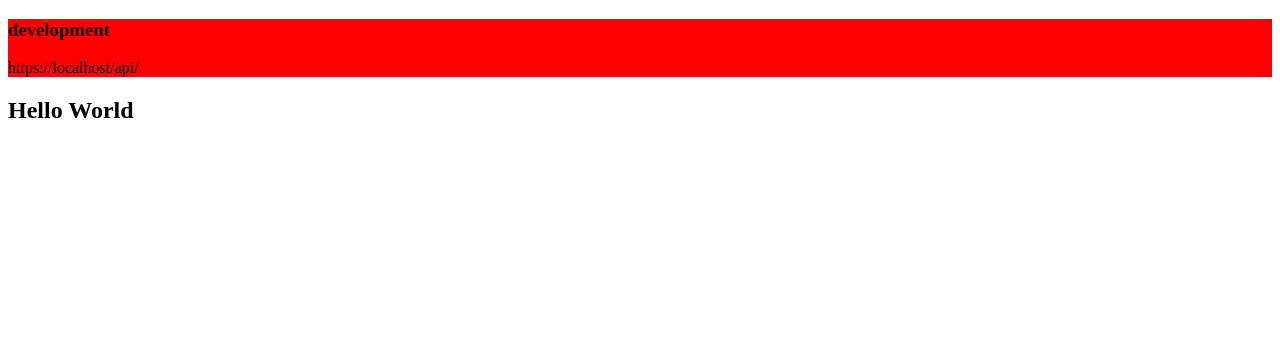
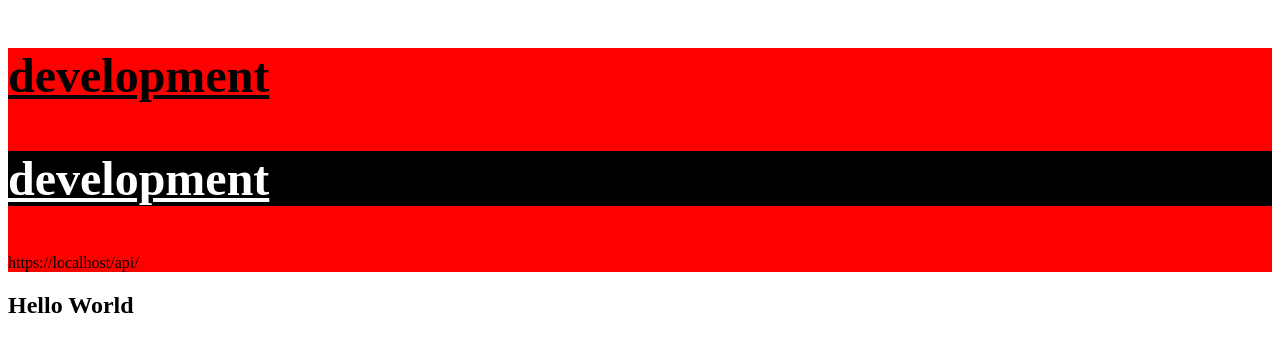
Before and after one commit to halilenesozdemir/Basic-React-Projects, a React (Create React App) app in the folder protoreactproje/: page / in a window 1280 px wide. Shown: the top 352 px of the page. Built offline with nearby package versions, Linux system fonts and the light colour scheme.

Commit message:
Styled-Components general knowledge understood.

```diff
--- a/protoreactproje/package.json
+++ b/protoreactproje/package.json
@@ -9,6 +9,7 @@
     "react": "^18.2.0",
     "react-dom": "^18.2.0",
     "react-scripts": "5.0.1",
+    "styled-components": "^5.3.5",
     "web-vitals": "^2.1.4"
   },
   "scripts": {
--- a/protoreactproje/src/App.js
+++ b/protoreactproje/src/App.js
@@ -1,11 +1,14 @@
 import logo from './logo.svg';
 import Test from './Test';
 import styles from './App.module.css';
+import { Title } from './Components';
+
 function App() {
   return (
     <>
       <div className={styles.App}>
-        <h3>{process.env.NODE_ENV}</h3>
+        <Title>{process.env.NODE_ENV}</Title>
+        <Title theme='dark'>{process.env.NODE_ENV}</Title>
         <p>{process.env.REACT_APP_API_URL}</p>
       </div>
       <Test />
--- /dev/null
+++ b/protoreactproje/src/Components.js
@@ -0,0 +1,16 @@
+import styled, { css } from 'styled-components';
+
+export const Title = styled.h3`
+  &:hover {
+    background-color: lightblue;
+  }
+  font-size: 3rem;
+  font-weight: 600;
+  text-decoration: underline;
+  ${props =>
+    props.theme === 'dark' &&
+    css`
+      background: #000;
+      color: #fff;
+    `}
+`;
```
Also changed, not shown: 1 other file (tests, documents, lock files or other folders).
